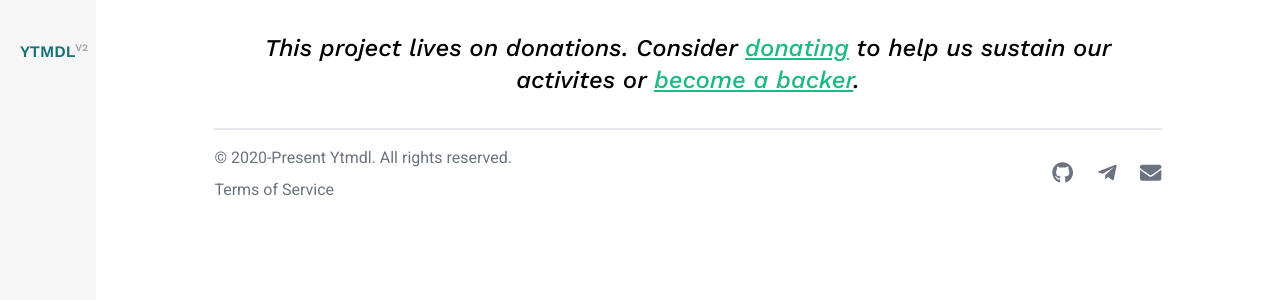
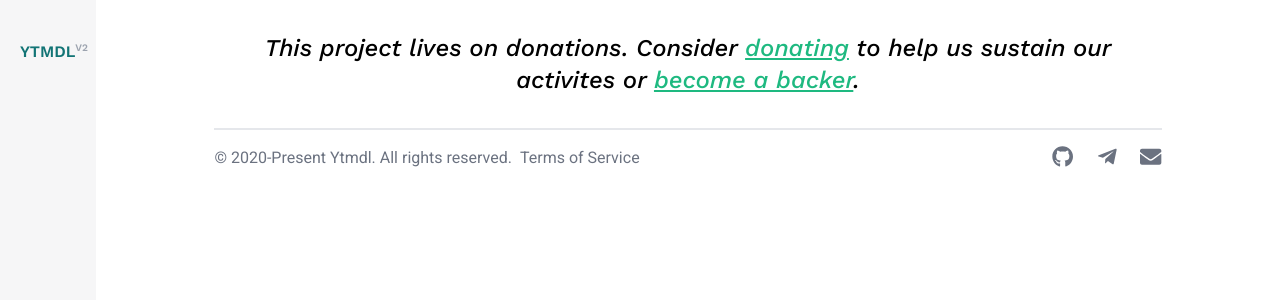
Before and after one commit to deepjyoti30/ytmdl-web-v2, a Vue app: page / in a window 1280 px wide. Shown: the top 300 px of the page. Built offline with nearby package versions, Linux system fonts and the light colour scheme; some icons are missing; what vue-resource would draw is missing.

Commit message:
Add some colors for the footer in dark mode

```diff
--- a/src/components/Footer.vue
+++ b/src/components/Footer.vue
@@ -1,24 +1,24 @@
 <template>
-  <div class="footer__container w-full lg:pl-24 pl-0">
-    <div class="footer__content lg:w-4/5 lg:px-0 px-2 w-full mr-auto ml-auto">
+  <div class="footer__container w-full md:pl-24 pl-0">
+    <div class="footer__content lg:w-4/5 md:px-0 px-2 w-full mr-auto ml-auto">
       <div
-        class="footer--text text-center border-b-2 p-8 lg:text-2xl text-xl font-medium italic"
+        class="footer--text text-center border-b-2 p-8 md:text-2xl text-xl font-medium italic"
       >
         This project lives on donations. Consider <a href="">donating</a> to
         help us sustain our activites or <a href="">become a backer</a>.
       </div>
       <div
-        class="footer--extra py-4 text-gray-500 text-center lg:flex lg:justify-between items-center block"
+        class="footer--extra py-4 text-gray-500 text-center md:flex md:justify-between items-center block"
       >
         <div class="copyright--text lg:text-left">
           <span>© 2020-Present Ytmdl. All rights reserved.</span>
-          <span
+          <span class="lg:inline block md:mt-0 mt-2 md:ml-2 ml-0"
             ><a href="https://ytmdl.deepjyoti30.dev/terms"
               >Terms of Service</a
             ></span
           >
         </div>
-        <div class="social--content lg:mt-0 mt-6">
+        <div class="social--content md:mt-0 mt-6">
           <ul>
             <li>
               <a href="https://github.com/deepjyoti30/ytmdl">
@@ -26,7 +26,7 @@
               </a>
             </li>
             <li>
-              <a href="">
+              <a href="https://t.me/ytmdl">
                 <font-awesome-icon
                   :icon="['fab', 'telegram-plane']"
                   size="lg"
@@ -77,17 +77,6 @@ export default {
           }
         }
       }
-
-      .copyright--text {
-        span {
-          @apply block;
-          @apply mt-2;
-
-          &:first-child {
-            @apply mt-0;
-          }
-        }
-      }
     }
   }
 }
--- a/src/scss/_dark.scss
+++ b/src/scss/_dark.scss
@@ -35,4 +35,18 @@
             }
         }
     }
+
+    // Footer
+    .footer__container {
+        .footer__content {
+            .footer--text {
+                color: white !important;
+                border-color: $textcolor;
+            }
+
+            .footer--extra {
+                color: $textcolor !important;
+            }
+        }
+    }
 }
```
